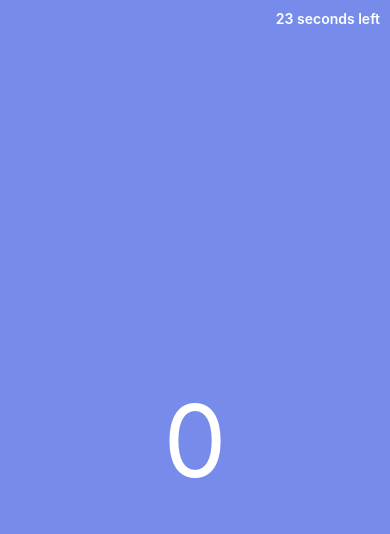
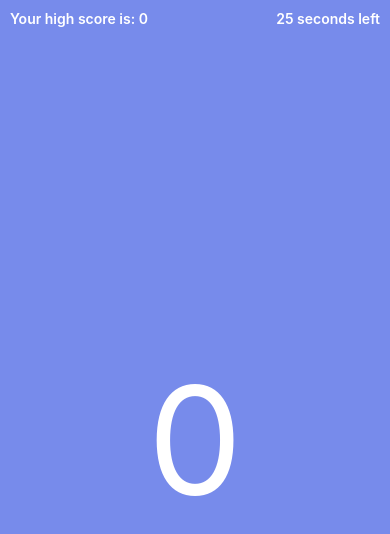
Before and after one commit to RaoulBock/CLICK-A-TAB-GAME, a React Native app: screen / in a window 390 px wide. Shown: the top 534 px of the page. Built offline with nearby package versions, Linux system fonts and the light colour scheme.

Commit message:
front-end

```diff
--- a/Screens/HomeScreen.js
+++ b/Screens/HomeScreen.js
@@ -16,6 +16,9 @@ const HomeScreen = () => {
   const [playerOne, setPlayerOne] = React.useState(0);
   const [seconds, setSeconds] = React.useState(30);
   const [score, setScore] = React.useState(0);
+
+  const [highScore, setHighScore] = React.useState(0);
+
   React.useEffect(() => {
     const interval = setInterval(() => {
       setSeconds((seconds) => seconds - 1);
@@ -31,9 +34,20 @@ const HomeScreen = () => {
 
   React.useEffect(() => {}, [playerOne]);
 
+  if (score > highScore) {
+    setHighScore(score);
+  }
+
   return (
     <View style={styles.outline}>
-      <Text style={styles.title}>{seconds} seconds left</Text>
+      <View style={styles.grid}>
+        <Text style={[styles.title, { padding: 0 }]}>
+          Your high score is: {highScore}
+        </Text>
+        <Text style={[styles.title, { padding: 0 }]}>
+          {seconds} seconds left
+        </Text>
+      </View>
 
       {seconds > 0 ? (
         <TouchableOpacity
@@ -42,6 +56,7 @@ const HomeScreen = () => {
             styles.view,
             { flex: 1, alignItems: "center", justifyContent: "center" },
           ]}
+          activeOpacity={1}
         >
           <Text style={styles.text}>{playerOne}</Text>
         </TouchableOpacity>
@@ -58,7 +73,7 @@ const HomeScreen = () => {
 
       {seconds < 1 && (
         <View style={styles.grid}>
-          <Text style={styles.title}>Your score is: {score}</Text>
+          <Text style={styles.title}>Your high score is: {score}</Text>
           <TouchableOpacity
             onPress={() => {
               setSeconds(30);
@@ -85,7 +100,7 @@ const styles = StyleSheet.create({
   },
   text: {
     color: "white",
-    fontSize: 100,
+    fontSize: 150,
   },
   title: {
     backgroundColor: "#778beb",
```
